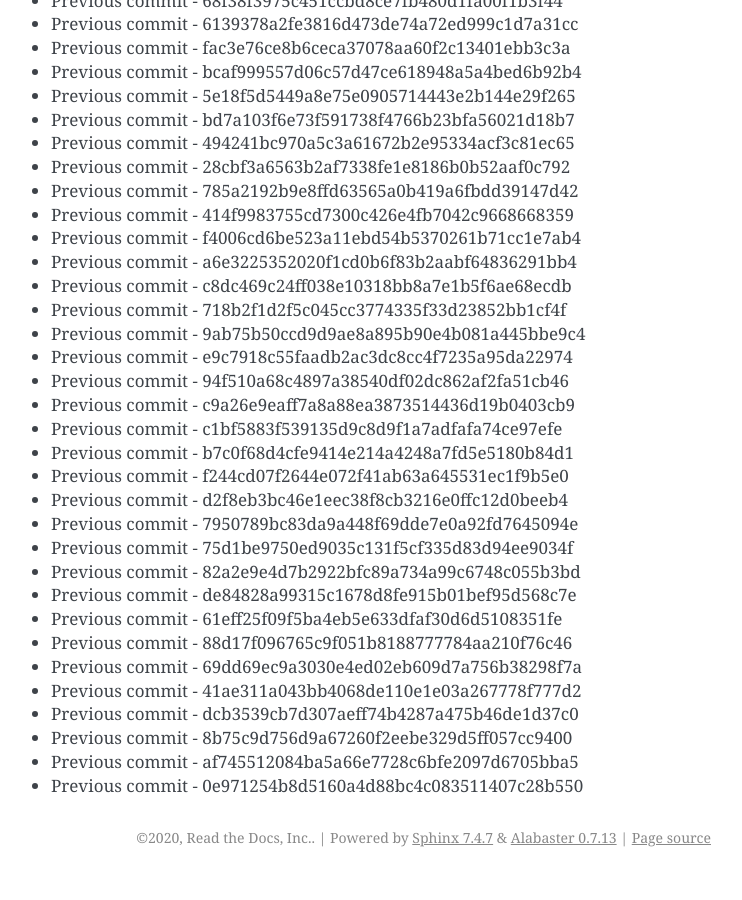
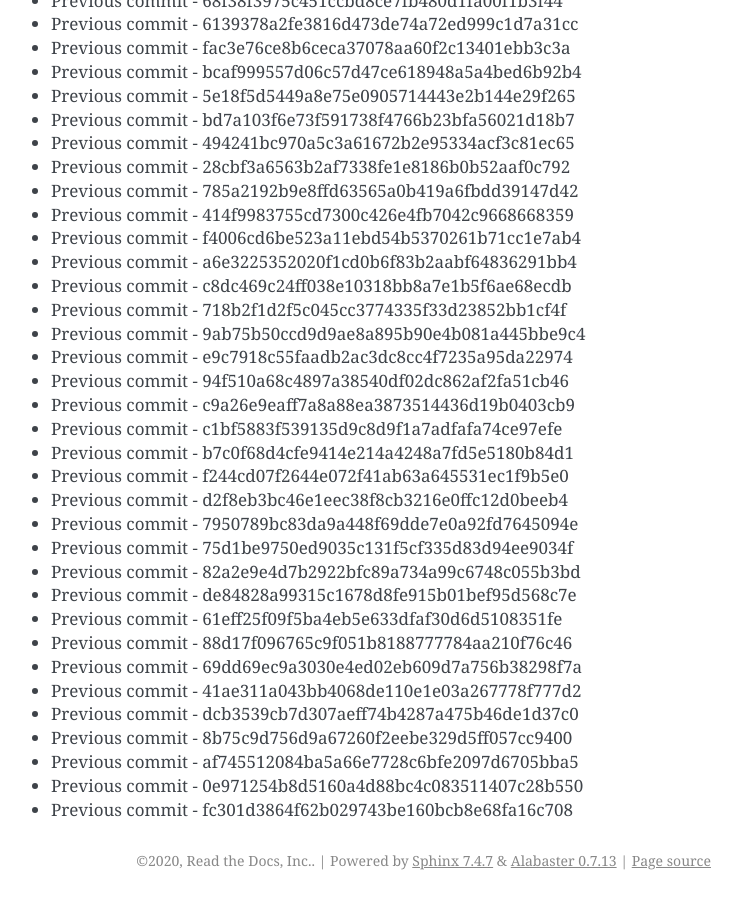
Before and after one commit to readthedocs/rtd-git-stresstest, a Sphinx documentation site: the page built from docs/updates.rst, in a window 1280 px wide and 900 px high, scrolled down 20573 px. Shown: the whole window, without its empty margins (399-1141 px from the left). Built offline with Sphinx 7.4.7, drawn with Linux system fonts in a browser that asks for light colours; before the commit the page ends 21450 px from its top, so only the background shows below that.

Commit message:
Generating commit from previous: fc301d3864f62b029743be160bcb8e68fa16c708

```diff
--- a/docs/updates.rst
+++ b/docs/updates.rst
@@ -896,3 +896,4 @@ It can be tested for any performance characteristics.
 * Previous commit - 8b75c9d756d9a67260f2eebe329d5ff057cc9400
 * Previous commit - af745512084ba5a66e7728c6bfe2097d6705bba5
 * Previous commit - 0e971254b8d5160a4d88bc4c083511407c28b550
+* Previous commit - fc301d3864f62b029743be160bcb8e68fa16c708
```
